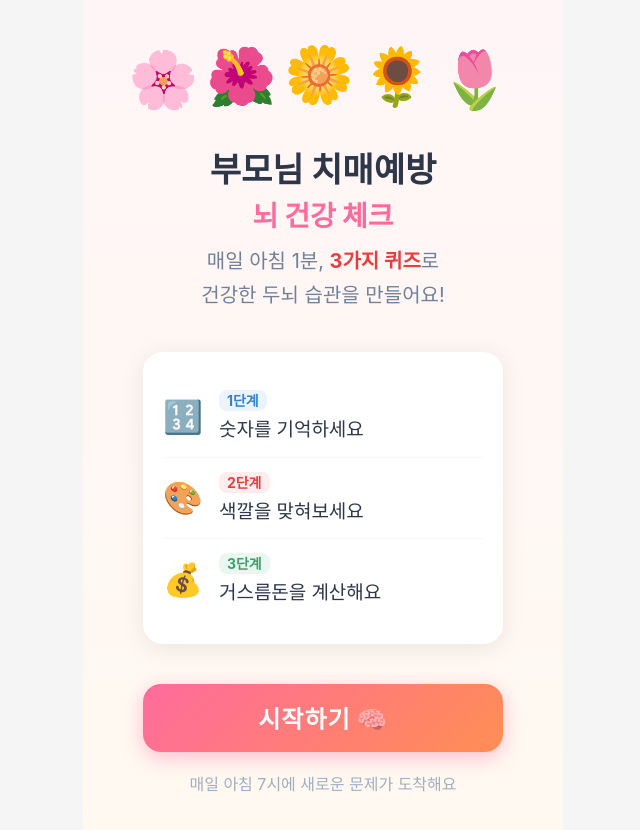
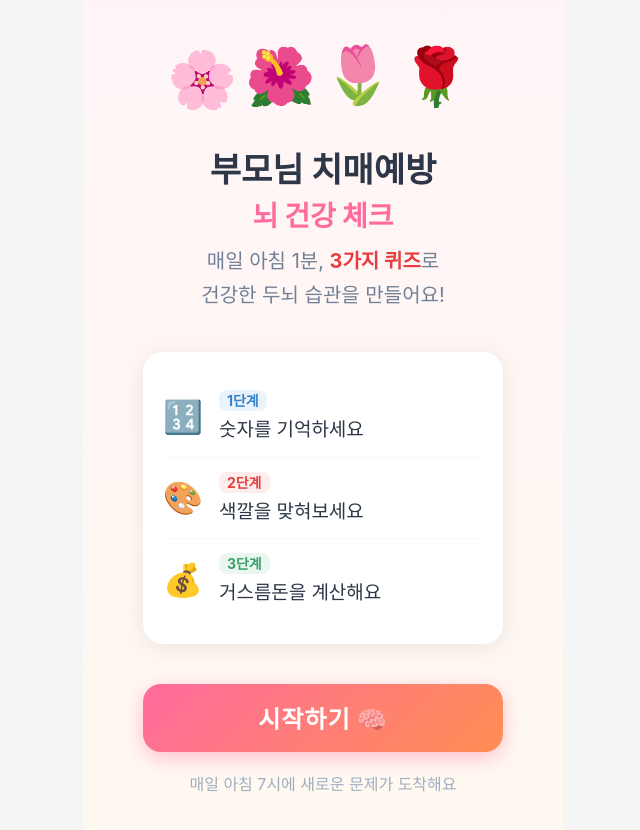
Before and after one commit to FlutterNeverDie/senior-brain, a React (Vite) app: page / in a window 1280 px wide. Shown: the top 830 px of the page, without its empty margins (317-957 px from the left). Built offline with nearby package versions, Linux system fonts and the light colour scheme.

Commit message:
feat : UI 수정

```diff
--- a/src/components/IntroScreen.tsx
+++ b/src/components/IntroScreen.tsx
@@ -1,10 +1,21 @@
 import { motion } from 'framer-motion';
+import { useEffect } from 'react';
 import { useAppStore } from '../store';
+import { useTossInterstitialAd } from '../hooks/useTossInterstitialAd';
 
-const flowers = ['🌸', '🌺', '🌼', '🌻', '🌷'];
+const flowers = ['🌸', '🌺', '🌷', '🌹'];
 
 export default function IntroScreen() {
   const startApp = useAppStore((s) => s.startApp);
+  const { preload, showAd } = useTossInterstitialAd();
+
+  useEffect(() => {
+    preload();
+  }, [preload]);
+
+  const handleStart = () => {
+    showAd(() => startApp());
+  };
 
   return (
     <motion.div
@@ -25,13 +36,25 @@ export default function IntroScreen() {
       }}
     >
       {/* 꽃 장식 */}
-      <div style={{ fontSize: 56, marginBottom: 8, letterSpacing: 8 }}>
+      <div
+        style={{
+          fontSize: 56,
+          marginBottom: 8,
+          letterSpacing: 8,
+          width: '100%',
+          display: 'flex',
+          justifyContent: 'center',
+          overflow: 'hidden',
+          whiteSpace: 'nowrap',
+          flexWrap: 'nowrap',
+        }}
+      >
         {flowers.map((f, i) => (
           <motion.span
             key={i}
             animate={{ y: [0, -8, 0] }}
             transition={{ duration: 2, delay: i * 0.3, repeat: Infinity }}
-            style={{ display: 'inline-block' }}
+            style={{ display: 'inline-block', flexShrink: 0 }}
           >
             {f}
           </motion.span>
@@ -124,7 +147,7 @@ export default function IntroScreen() {
       {/* 시작 버튼 */}
       <motion.button
         whileTap={{ scale: 0.96 }}
-        onClick={startApp}
+        onClick={handleStart}
         style={{
           width: '100%',
           maxWidth: 360,
--- a/src/components/Stage1Memory.tsx
+++ b/src/components/Stage1Memory.tsx
@@ -81,8 +81,8 @@ export default function Stage1Memory() {
             {phase === 'show'
               ? `${countdown}초 동안 숫자를 외우세요!`
               : phase === 'input'
-              ? '외운 숫자를 입력하세요'
-              : ''}
+                ? '외운 숫자를 입력하세요'
+                : ''}
           </p>
         </div>
 
@@ -161,7 +161,7 @@ export default function Stage1Memory() {
                   style={{
                     width: '100%',
                     height: 64,
-                    fontSize: 32,
+                    fontSize: inputVal ? 32 : 22,
                     fontWeight: 700,
                     textAlign: 'center',
                     border: '2px solid #BEE3F8',
@@ -170,7 +170,7 @@ export default function Stage1Memory() {
                     background: '#F0F8FF',
                     color: '#1A365D',
                     boxSizing: 'border-box',
-                    letterSpacing: 4,
+                    letterSpacing: inputVal ? 4 : 0,
                   }}
                 />
               </div>
```
